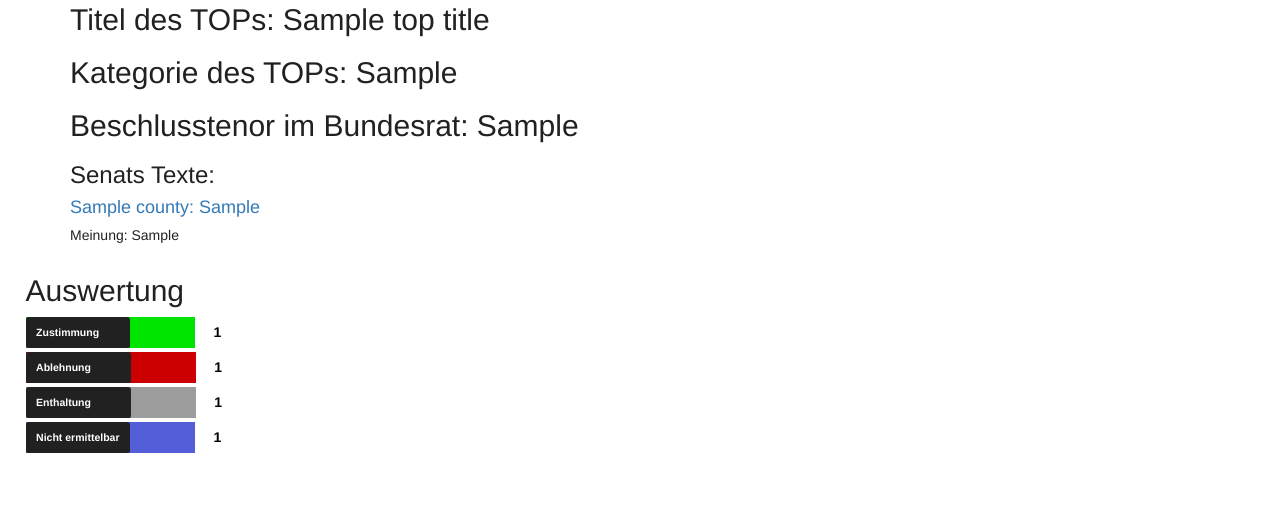
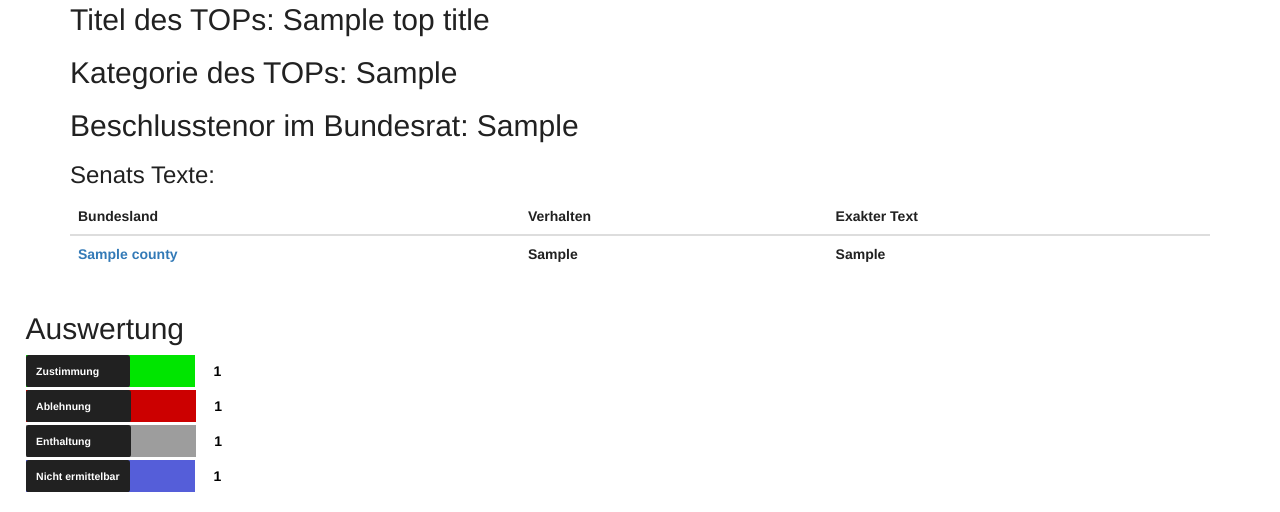
Before and after one commit to NWuensche/bundesrat-scraper-website, a Django app: template scraper/templates/json.html in a window 1280 px wide. Shown: the part 205-717 px from the top of the page. Run offline with Django 3.2, Linux system fonts and the light colour scheme; the template is opened without the code that fills it: most values are stand-ins (such as "Sample title", 1, 10 or a date in 2020); lists and menus that the app fills with data are empty; some libraries are stand-ins or nearby versions.

Commit message:
Senats Texts in Bootstrap table opinion as text, no color shown

```diff
--- a/scraper/templates/json.html
+++ b/scraper/templates/json.html
@@ -19,14 +19,29 @@
 
 <h3>Senats Texte:</h3>
 
+<table class="table">
+  <thead>
+    <tr>
+      <th scope="col">Bundesland</th>
+      <th scope="col">Verhalten</th>
+      <th scope="col">Exakter Text</th>
+    </tr>
+  </thead>
+  <tbody>
 {% for county, senatTextAndOpinionAndPdfLink in countiesTextsAndOpinionsAndPDFLinks.items %}
+<tr>
 {% if senatTextAndOpinionAndPdfLink.2  %} {# if pdf link not present, then no a tag , .0/.1/.2 ist tuple access [0], [1], 2 pdflink, .1 senat opinion,  0 senattext #}
-  <h4><a href="{{senatTextAndOpinionAndPdfLink.2 }}">{{county}}: {{ senatTextAndOpinionAndPdfLink.0 }}</a></h4>
+  <th scope="row"><a href="{{senatTextAndOpinionAndPdfLink.2 }}">{{county}}</a></th>
 {% else %}
-  <h4>{{county}}: {{ senatTextAndOpinionAndPdfLink.0 }}</h4>
+  <th scope="row">{{county}}</th>
 {% endif %}
-  <h5>Meinung: {{ senatTextAndOpinionAndPdfLink.1 }}</h5>
+  <th>{{ senatTextAndOpinionAndPdfLink.1 }}</th>
+  <th>{{ senatTextAndOpinionAndPdfLink.0 }}</th>
+  {#  <h5>Meinung: {{ senatTextAndOpinionAndPdfLink.1 }}</h5> #}
 {% endfor %}
+</tr>
+ </tbody>
+</table>
 </div>
 
 
```
